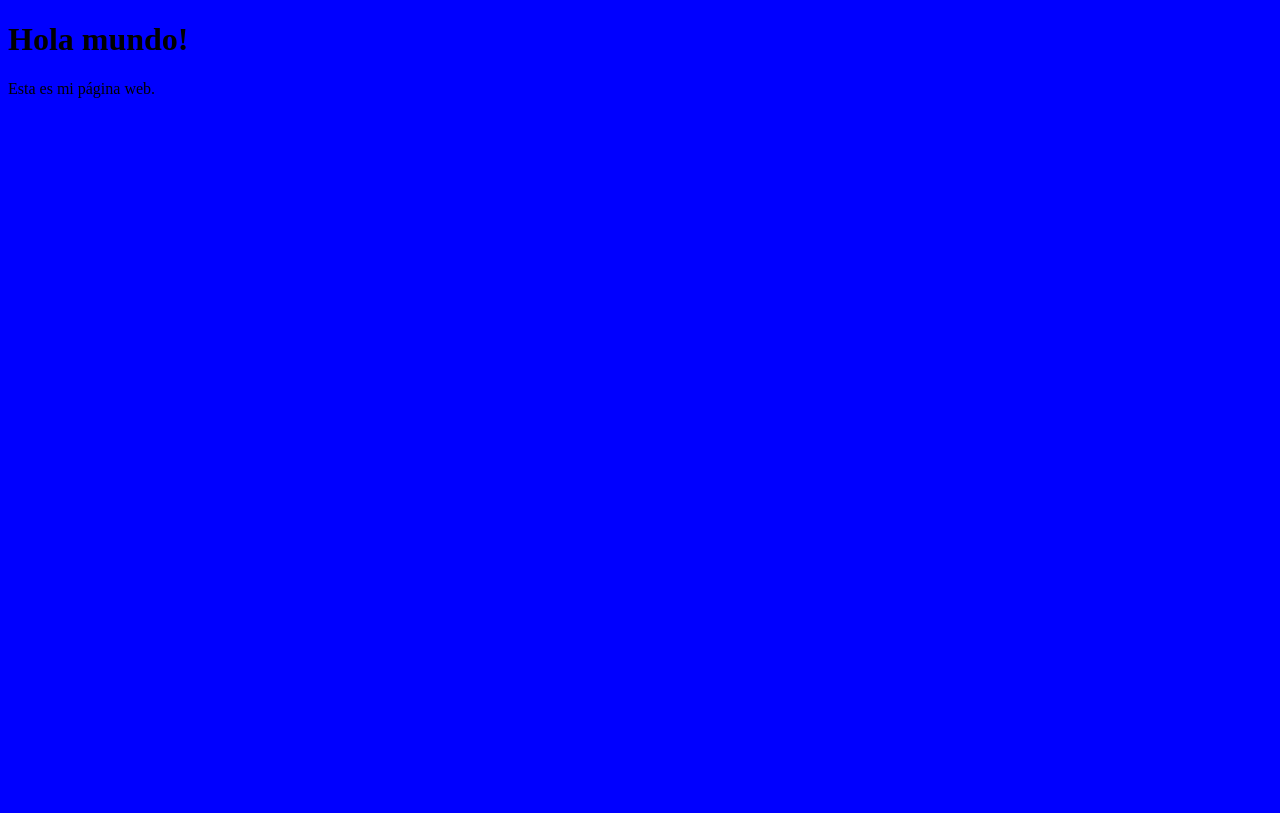
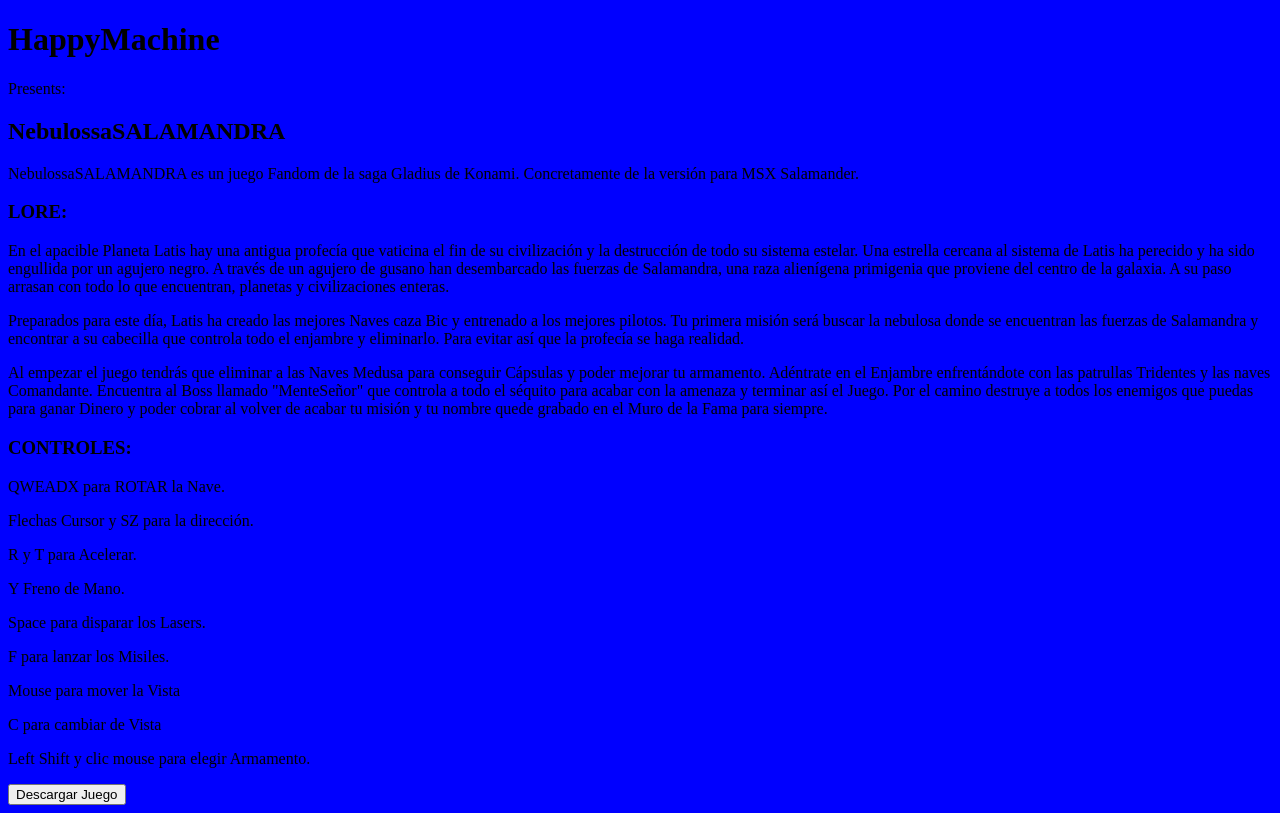
Before and after one commit to CarlosVaMoreno/HappyMachine.Games, a plain HTML site: page index.html in a window 1280 px wide. Drawn offline with Linux system fonts and the light colour scheme.

Commit message:
Update index.html

```diff
--- a/index.html
+++ b/index.html
@@ -2,10 +2,36 @@
 <html lang="es">
 <head>
   <meta charset="UTF-8">
-  <title>Mi página web</title>
+  <title>NebulossaSALAMANDRA</title>
 </head>
 <body style="background-color: #0000FF;">
-  <h1>Hola mundo!</h1>
-  <p>Esta es mi página web.</p>
+  <h1>HappyMachine</h1>
+  <p>Presents:</p>
+
+  <!-- Texto del juego -->
+  <h2>NebulossaSALAMANDRA</h2>
+  <p>NebulossaSALAMANDRA es un juego Fandom de la saga Gladius de Konami. Concretamente de la versión para MSX Salamander.</p>
+
+  <h3>LORE:</h3>
+  <p>En el apacible Planeta Latis hay una antigua profecía que vaticina el fin de su civilización y la destrucción de todo su sistema estelar. Una estrella cercana al sistema de Latis ha perecido y ha sido engullida por un agujero negro. A través de un agujero de gusano han desembarcado las fuerzas de Salamandra, una raza alienígena primigenia que proviene del centro de la galaxia. A su paso arrasan con todo lo que encuentran, planetas y civilizaciones enteras.</p>
+  <p>Preparados para este día, Latis ha creado las mejores Naves caza Bic y entrenado a los mejores pilotos. Tu primera misión será buscar la nebulosa donde se encuentran las fuerzas de Salamandra y encontrar a su cabecilla que controla todo el enjambre y eliminarlo. Para evitar así que la profecía se haga realidad.</p>
+  <p>Al empezar el juego tendrás que eliminar a las Naves Medusa para conseguir Cápsulas y poder mejorar tu armamento. Adéntrate en el Enjambre enfrentándote con las patrullas Tridentes y las naves Comandante. Encuentra al Boss llamado "MenteSeñor" que controla a todo el séquito para acabar con la amenaza y terminar así el Juego. Por el camino destruye a todos los enemigos que puedas para ganar Dinero y poder cobrar al volver de acabar tu misión y tu nombre quede grabado en el Muro de la Fama para siempre.</p>
+
+  <h3>CONTROLES:</h3>
+  <p>QWEADX para ROTAR la Nave.</p>
+  <p>Flechas Cursor y SZ para la dirección.</p>
+  <p>R y T para Acelerar.</p>
+  <p>Y Freno de Mano.</p>
+  <p>Space para disparar los Lasers.</p>
+  <p>F para lanzar los Misiles.</p>
+  <p>Mouse para mover la Vista</p>
+  <p>C para cambiar de Vista</p>
+  <p>Left Shift y clic mouse para elegir Armamento.</p>
+    <!-- Botón de descarga -->
+    <a href="https://drive.google.com/drive/folders/1Bfzzz68xT8EVbpmc6aGMJIV1Z6xt22TA?usp=sharing" download>
+      <button>Descargar Juego</button>
+    </a>
+  </body>
+  </html>
 </body>
 </html>
```
